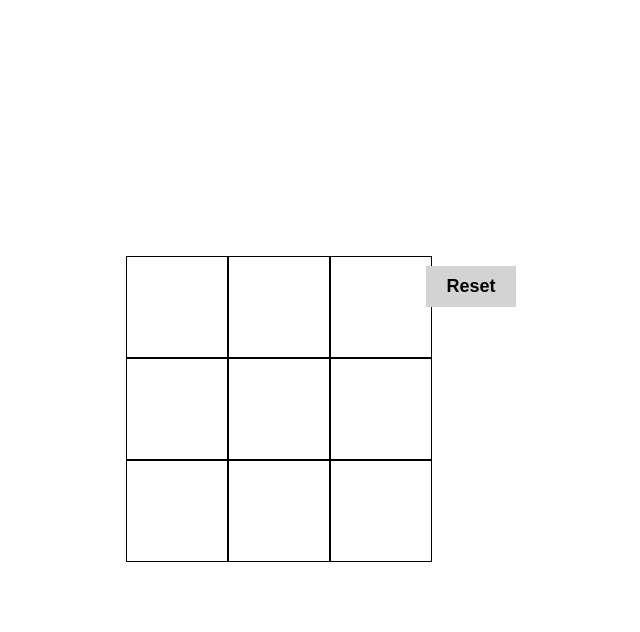
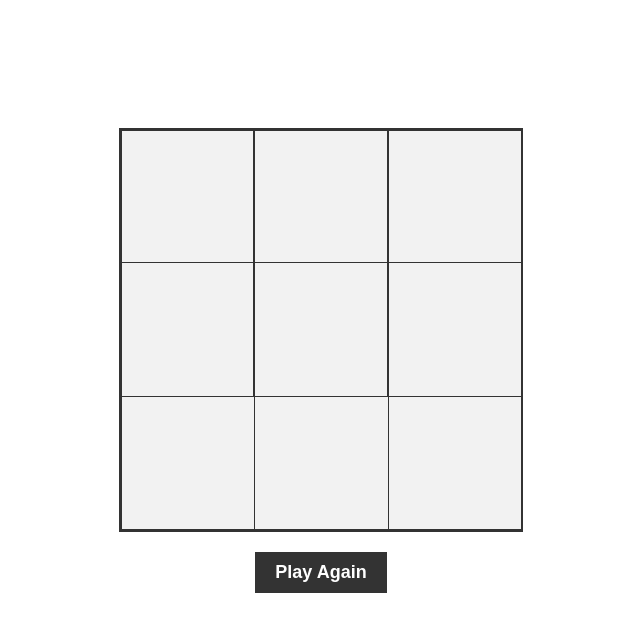
Before and after one commit to Op-Pautu/Tic-Tac-Toe, a plain HTML site: page index.html in a window 1280 px wide. Shown: the whole page, without its empty margins (319-959 px from the left). Drawn offline with Linux system fonts and the light colour scheme.

Commit message:
refactor code

```diff
--- a/index.html
+++ b/index.html
@@ -8,9 +8,11 @@
     <link rel="stylesheet" href="style.css">
 </head>
 <body>
+
     <div id="board"></div>
+
     <div id="reset">
-        <button id="reset-button">Reset</button>
+        <button id="reset-button">Play Again</button>
     </div>
     <div id="winner"></div>
 
--- a/style.css
+++ b/style.css
@@ -1,29 +1,46 @@
 body {
     display: flex;
-    justify-content: center;
-    margin-top: 20%;
+    flex-direction: column;
+    align-items: center;
+    margin-top: 10%;
+    height: 100vh;
 }
 
 #board {
     display: grid;
     grid-template-columns: repeat(3, 1fr);
     grid-template-rows: repeat(3, 1fr);
-    width: 300px;
-    height: 300px;
-
+    width: 400px;
+    height: 400px;
+    background-color: #f2f2f2;
+    border: 2px solid #333;
 }
 
 .cell {
-    width: 100px;
-    height: 100px;
-    text-align: center;
-    line-height: 100px;
+    display: flex;
+    justify-content: center;
+    align-items: center;
+
     font-size: 48px;
     font-weight: bold;
-    border: 1px solid black;
+    border: 1px solid #333;
 }
+
+.cell:nth-of-type(3n) {
+    border-right: none;
+}
+
+.cell:nth-of-type(n + 4) {
+    border-top: none;
+}
+
+.cell:nth-of-type(n + 7) {
+    border-top: none;
+    border-right: none;
+}
+
 #reset {
-    margin-top: 10px;
+    margin-top: 20px;
     text-align: center;
 }
 
@@ -31,13 +48,18 @@ body {
     padding: 10px 20px;
     font-size: 18px;
     font-weight: bold;
-    background-color: lightgray;
+    background-color: #333;
+    color: #fff;
     border: none;
     cursor: pointer;
 }
 
+#reset-button:hover {
+    background-color: #555;
+}
+
 #winner {
-    margin-top: 10px;
+    margin-top: 20px;
     text-align: center;
     font-size: 24px;
     font-weight: bold;
```
Also changed, not shown: script.js (indentation only). Lines whose indentation alone changed are shown as unchanged.
